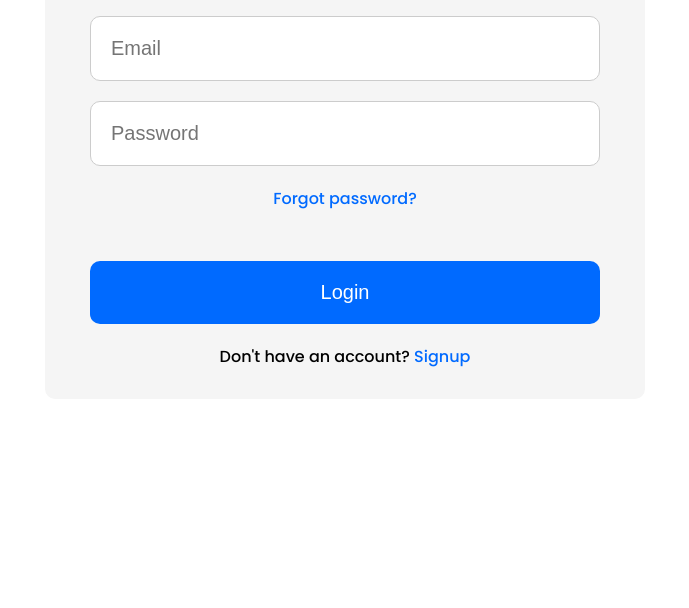
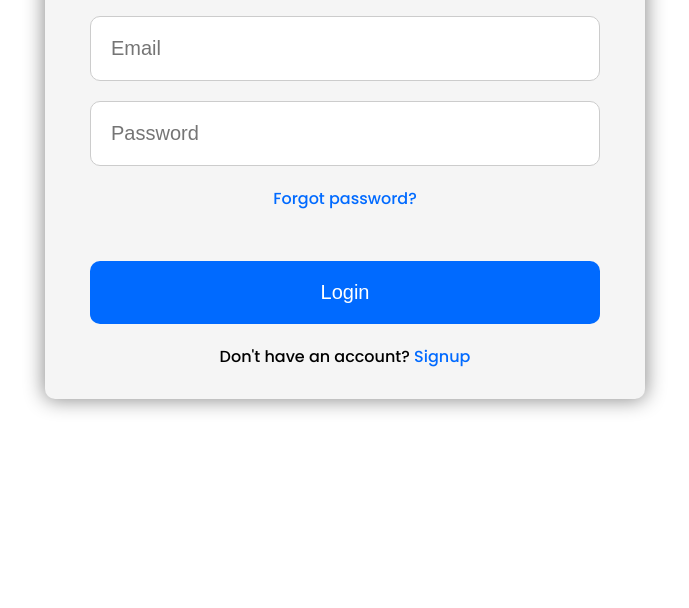
Before and after one commit to coder4al/Sem6, a plain HTML site: page WT/3-LoginPage/index.html in a window 1280 px wide. Shown: the part 192-800 px from the top of the page, without its empty margins (295-984 px from the left). Drawn offline with Linux system fonts and the light colour scheme.

Commit message:
Update style.css

```diff
--- a/WT/3-LoginPage/style.css
+++ b/WT/3-LoginPage/style.css
@@ -21,7 +21,7 @@ form {
   font-family: "Poppins", sans-serif;
   font-weight: 500;
   font-style: bold;
-  box-shadow: 0 0 20px 1px #8A8A8Aey;
+  box-shadow: 0 0 20px 1px #8A8A8A;
   border-radius: 10px;
   background-color: #f5f5f5;
 }
```
